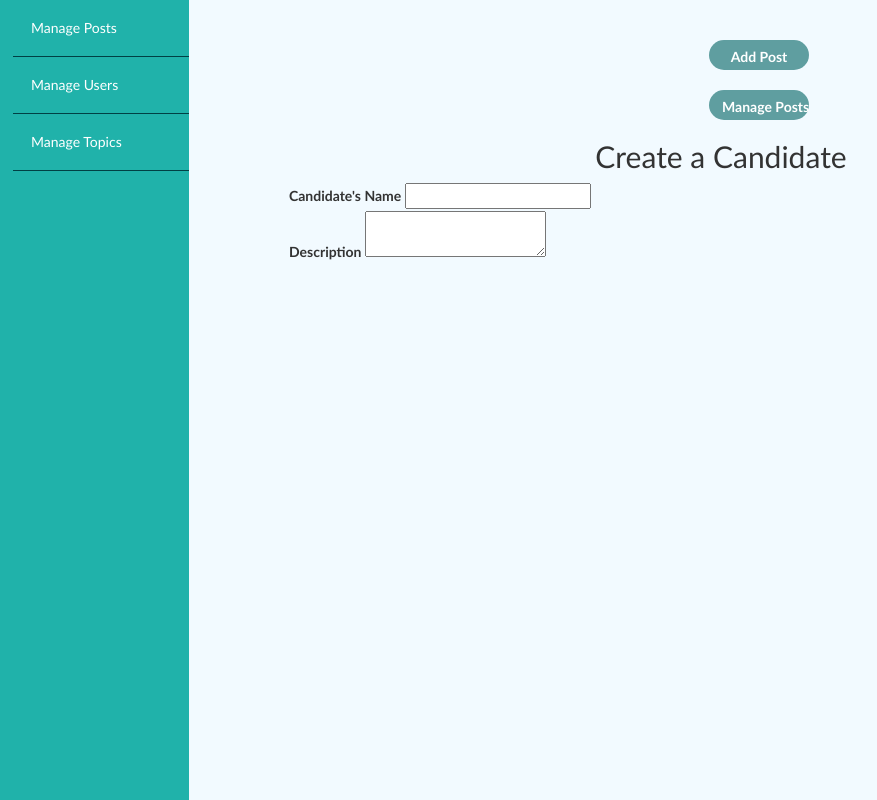
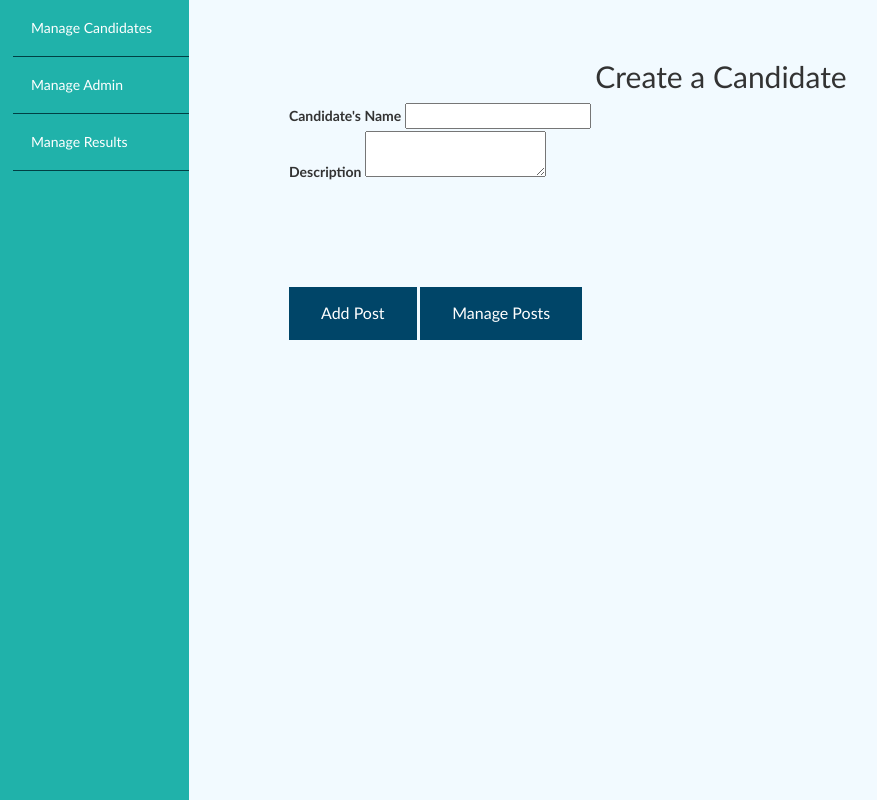
Before and after one commit to KarimHamod/softwareengineering, a PHP site: page /create.php in a window 1280 px wide. Shown: the part 50-850 px from the top of the page, without its empty margins (27-904 px from the left). Run offline with PHP 8.4, Linux system fonts and the light colour scheme; some libraries are stand-ins or nearby versions.

Commit message:
adjusted buttons in admin pages
adjustment

```diff
--- a/project/iVOTE/create.php
+++ b/project/iVOTE/create.php
@@ -30,16 +30,13 @@
 <div class="admin_wrapper">
     <div class="side_bar">
         <ul class = "side_bar_ul">
-            <li><a href="#">Manage Posts</a></li>
-            <li><a href="#">Manage Users</a></li>
-            <li><a href="#">Manage Topics</a></li>
+            <li><a href="#">Manage Candidates</a></li>
+            <li><a href="#">Manage Admin</a></li>
+            <li><a href="#">Manage Results</a></li>
         </ul>
     </div>
     <div class="admin_content">
-        <div class="button-group">
-            <a href="creat.php" class ="btn btn-big">Add Post</a>
-            <a href="index.php" class="btn btn-big"> Manage Posts </a>
-        </div>
+
 
         <h2 class="page_title">Create a Candidate</h2>
         <div>
@@ -50,8 +47,13 @@
             <label> Description </label>
             <textarea name="body" id="editor" ></textarea>
         </div>
+
         <script src="https://cdn.ckeditor.com/ckeditor5/27.1.0/classic/ckeditor.js"></script>
 
+        <div class="create_btn" id="hello">
+            <button href="creat.php" class="btn-create">Add Post</button>
+            <button href="index.php" class="btn-create"> Manage Posts </button>
+        </div>
 <script src="ckeditor.js"></script>
 
 <script>
--- a/project/iVOTE/css/admin_css.css
+++ b/project/iVOTE/css/admin_css.css
@@ -86,3 +86,17 @@ th, td{
 #input_title{
 width:100%;
 }
+
+#hello{
+    margin-top:100px;
+}
+.btn-create{
+    background-color:rgb(0, 69, 104);
+    border: none;
+    color: white;
+    padding: 15px 32px;
+    text-align: center;
+    text-decoration: none;
+    display: inline-block;
+    font-size: 16px;
+}
```
Also changed, not shown: project/iVOTE/index_posts.php (+8 -7 lines).
